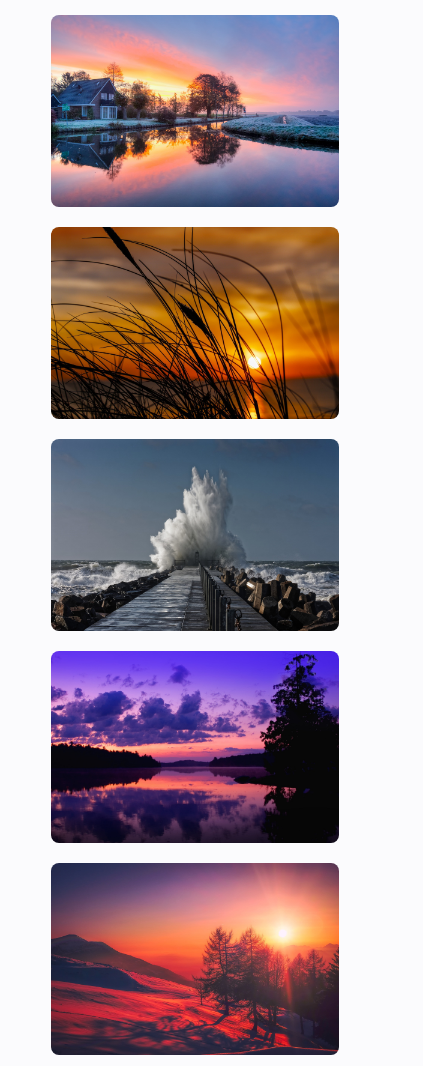
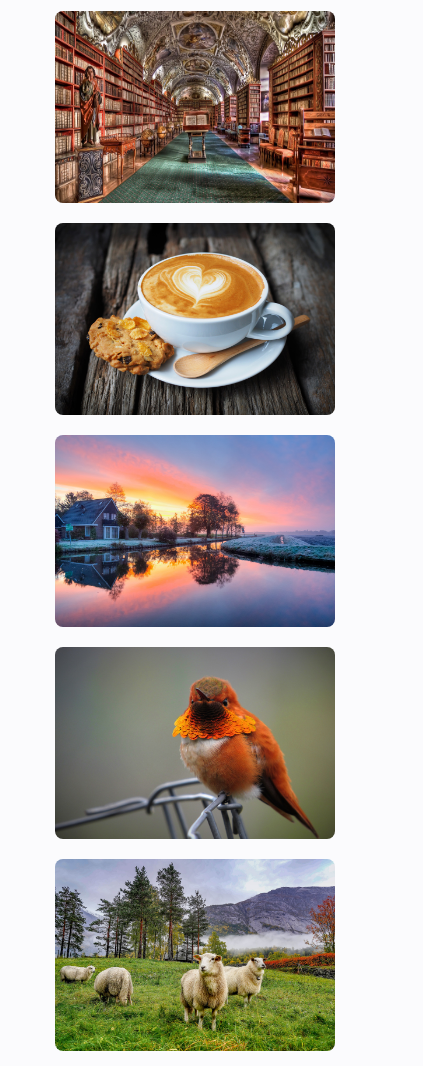
Before and after one commit to phischa/Fotos-App, a plain HTML site: page index.html in a window 390 px wide. Shown: the part 1800-2866 px from the top of the page, 423 px wide, since content can reach past the window. Drawn offline with Linux system fonts and the light colour scheme; a web font is replaced by a local one.

Commit message:
first finish

```diff
--- a/script.js
+++ b/script.js
@@ -1,10 +1,10 @@
-let images = ['img/beach1.jpg', 'img/sunrise1.jpg', 'img/tree1.jpg', 'img/mountain1.jpg', 'img/fall1.jpg', 'img/winter1.jpg', 'img/lavender1.jpg', 'img/prague1.jpg', 'img/prague2.jpg', 'img/morning1.jpg', 'img/sea1.jpg','img/sea2.jpg', 'img/purple1.jpg', 'img/sunset1.jpg', 'img/sunset2.jpg', 'img/house1.jpg', 'img/iceland1.jpg']
+let images = ['img/beach1.jpg', 'img/sunrise1.jpg', 'img/tree1.jpg', 'img/mountain1.jpg', 'img/fall1.jpg', 'img/winter1.jpg', 'img/lavender1.jpg', 'img/prague1.jpg', 'img/prague2.jpg', 'img/coffee1.jpg', 'img/morning1.jpg', 'img/bird1.jpg', 'img/animal1.jpg', 'img/sea1.jpg', 'img/sea2.jpg', 'img/purple1.jpg', 'img/sunset1.jpg', 'img/sunset2.jpg', 'img/house1.jpg', 'img/iceland1.jpg']
 
 function load() {
     let content = document.getElementById('content');
     content.innerHTML = '';
 
-    for(let i = 0; i < images.length; i++) {
+    for (let i = 0; i < images.length; i++) {
         /* const image = images[i]; */
         document.getElementById('content').innerHTML += /* HTML */ `
             <div>
@@ -30,9 +30,9 @@ function openImageHTML(i) {
 }
 
 function closeImage() {
-        document.getElementById('fullscreen').classList.remove('img-box-fullscreen');
-        fullscreen.innerHTML = '';
-    }
+    document.getElementById('fullscreen').classList.remove('img-box-fullscreen');
+    fullscreen.innerHTML = '';
+}
 
 function nextImage(i) {
     i = (i + 1) % images.length;
--- a/style.css
+++ b/style.css
@@ -36,6 +36,7 @@ body {
 
 .img-box {
     height: 192px;
+    width: 320px;
     margin: 8px;
     border-radius: 8px;
     cursor: pointer;
@@ -66,7 +67,7 @@ body {
     width: 80%;
     height: 88%;
     object-fit: contain;
-    margin: 16px;
+    margin: 0px 16px;
 }
 
 .close-img {
@@ -106,3 +107,9 @@ body {
         padding: 0px;
     }
 }
+
+@media(max-width: 500px) {
+    .img-box {
+        width: 280px;
+    }
+}
```
Also changed, not shown: index.html (+3 -0 lines), img/animal1.jpg (added), img/bird1.jpg (added), img/coffee1.jpg (added).
